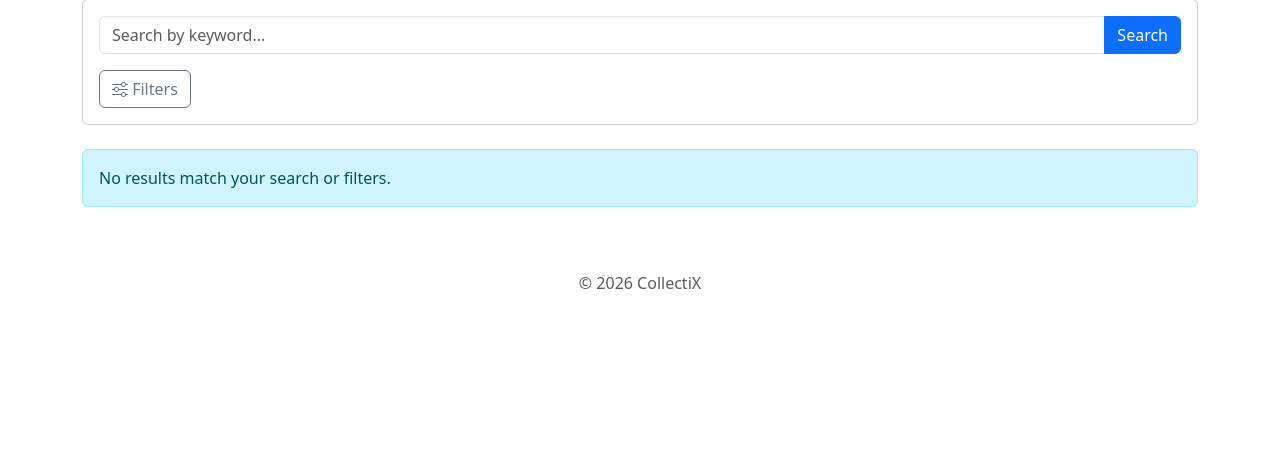
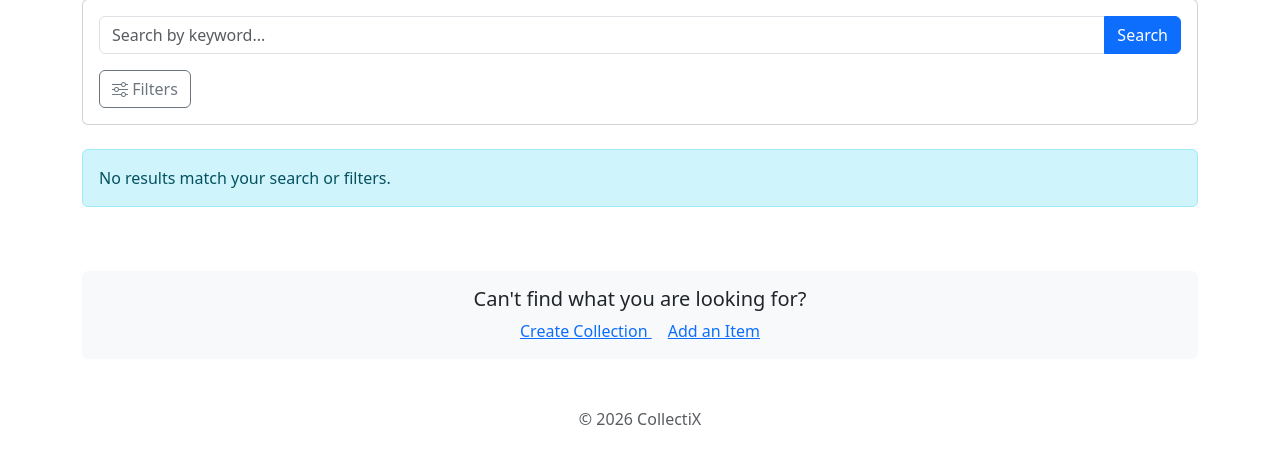
Before and after one commit to 1celatte/CollectiX, a Flask app: page /browse/ in a window 1280 px wide. Shown: the part 185-649 px from the top of the page. Run offline with Flask 3, Linux system fonts and the light colour scheme; data that the repository does not hold is empty.

Commit message:
Add collection reference links to browse page

```diff
--- a/app/browse/template/browse.html
+++ b/app/browse/template/browse.html
@@ -202,4 +202,20 @@ Browse & Search - CollectiX
 
 </div>
 
+<!--Reference links for users who cannot find what they need-->
+<div class="card bg-light border-0 mt-5">
+    <div class="card-body text-center">
+
+        <h5>Can't find what you are looking for?</h5>
+        <a href="{{ url_for('collection.create_collection') }}" class="link-primary me-3">
+            Create Collection
+        </a>
+
+        <a href="{{ url_for('collection.list_collections') }}" class="link-primary">
+            Add an Item
+        </a>
+
+    </div>
+</div>
+
 {% endblock %}
```
